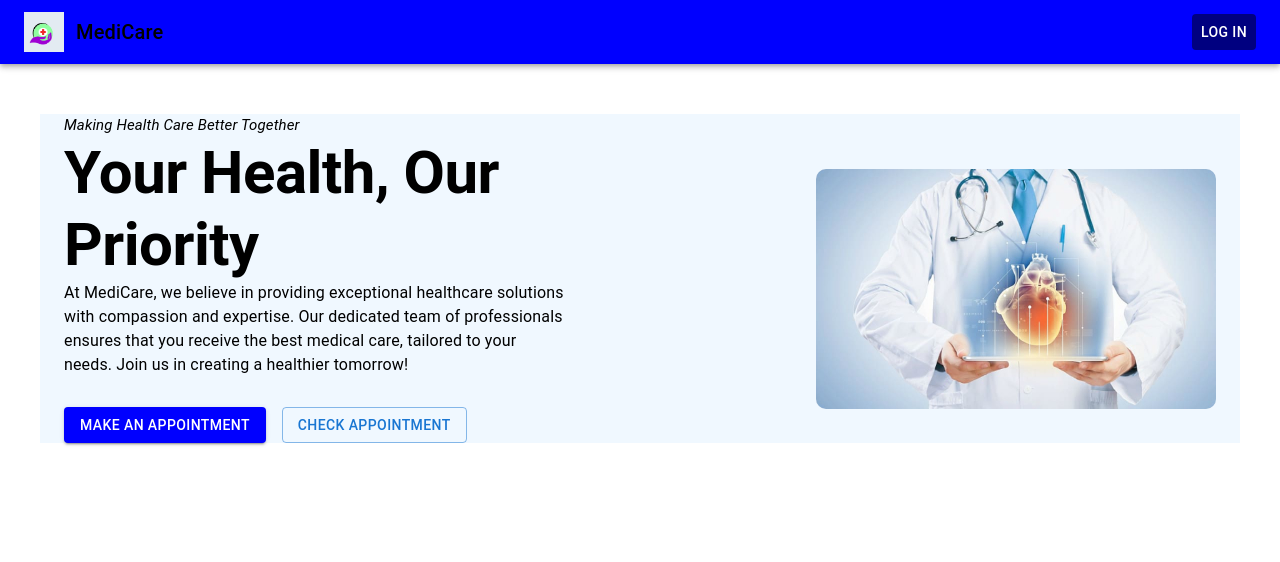
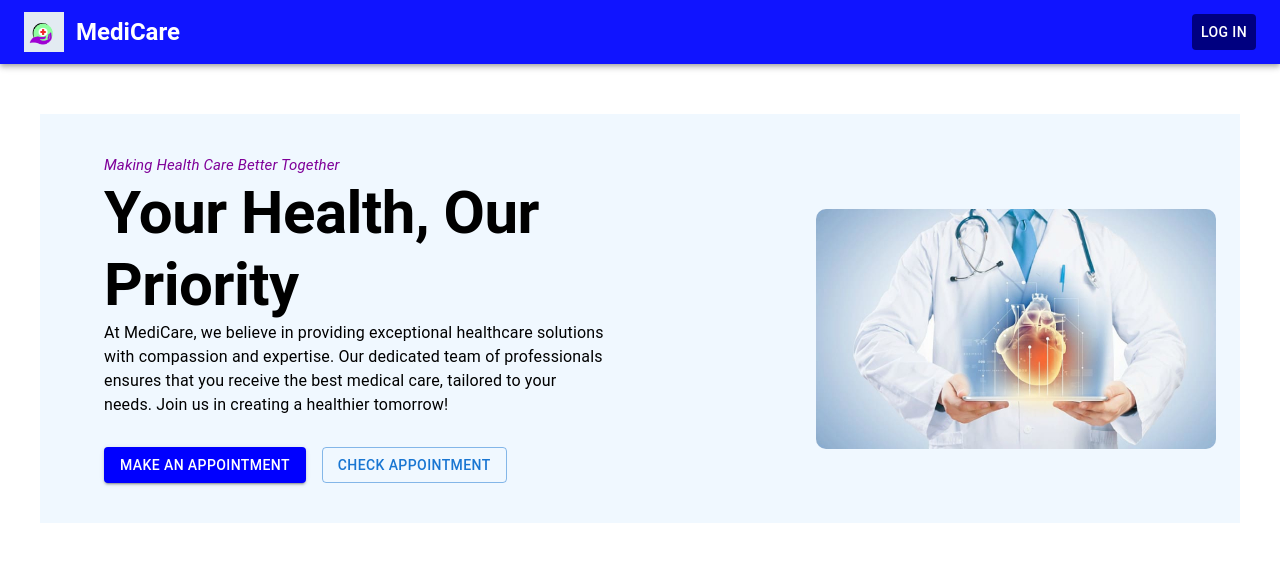
Before and after one commit to Sha-jpg-star/MERN-Group-Project, a React (Create React App) app: page / in a window 1280 px wide. Shown: the top 562 px of the page. Built offline with nearby package versions, Linux system fonts and the light colour scheme.

Commit message:
update UI

```diff
--- a/src/BookAppointments.js
+++ b/src/BookAppointments.js
@@ -88,7 +88,7 @@ const BookAppointments = () => {
   };
 
   return (
-    <Box sx={{ display: "flex" }}>
+    <Box sx={{ display: "flex", backgroundColor: "rgb(218, 251, 253)" }}>
       {/* Sidebar */}
       <Drawer
         variant="permanent"
@@ -96,7 +96,7 @@ const BookAppointments = () => {
           width: 250,
           "& .MuiDrawer-paper": {
             width: 250,
-            backgroundColor: "blue",
+            backgroundColor: "rgb(3, 0, 172)",
             color: "#fff",
             display: "flex",
             flexDirection: "column",
@@ -150,7 +150,7 @@ const BookAppointments = () => {
         sx={{
           marginTop: 4,
           marginBottom: 4,
-          backgroundColor: "rgb(218, 251, 253)",
+
           padding: "75px",
         }}
       >
--- a/src/DashboardPatients.js
+++ b/src/DashboardPatients.js
@@ -49,7 +49,7 @@ const DashboardPatients = () => {
           width: 250,
           "& .MuiDrawer-paper": {
             width: 250,
-            backgroundColor: "blue",
+            backgroundColor: "rgb(3, 0, 172)",
             color: "#fff",
             display: "flex",
             flexDirection: "column",
--- a/src/Landingpage.js
+++ b/src/Landingpage.js
@@ -1,28 +1,56 @@
 import { Link } from "react-router-dom";
-import { AppBar, Toolbar, Typography, Button, Container, Box } from "@mui/material";
-
-
+import {
+  AppBar,
+  Toolbar,
+  Typography,
+  Button,
+  Container,
+  Box,
+} from "@mui/material";
 
 const LandingPage = () => {
   return (
     <>
       {/* Navbar Start */}
-      <AppBar position="static" sx={{background:"blue"}}>
-      <Toolbar>
-        <img src="/landingPageIcon2.png" alt="Logo" style={{height:"40px",marginRight:"12px"}}/>
-        <Typography variant="h6" sx={{flexGrow:1,color:"black"}}>MediCare</Typography>
-        <Button sx={{color:"white",backgroundColor:"navy"}} LinkComponent={Link} to="/Login">Log In</Button>
-      </Toolbar>
+      <AppBar position="static" sx={{ background: "rgb(16, 20, 255)" }}>
+        <Toolbar>
+          <img
+            src="/landingPageIcon2.png"
+            alt="Logo"
+            style={{ height: "40px", marginRight: "12px" }}
+          />
+          <Typography
+            variant="h5"
+            sx={{ flexGrow: 1, color: "white", fontWeight: "bold" }}
+          >
+            MediCare
+          </Typography>
+          <Button
+            sx={{ color: "white", backgroundColor: "navy" }}
+            LinkComponent={Link}
+            to="/Login"
+          >
+            Log In
+          </Button>
+        </Toolbar>
       </AppBar>
-
-
-
 
       {/* Section1 Start*/}
       <Container sx={{ backgroundColor: "aliceblue", marginTop: "50px" }}>
-        <Box display="flex" justifyContent="space-between" alignItems="center" flexWrap="wrap">
-          <Box maxWidth="500px">
-          <Typography sx={{ fontSize: "15px", fontStyle: "italic" }}>
+        <Box
+          display="flex"
+          justifyContent="space-between"
+          alignItems="center"
+          flexWrap="wrap"
+        >
+          <Box maxWidth="500px" sx={{ padding: "40px" }}>
+            <Typography
+              sx={{
+                fontSize: "15px",
+                fontStyle: "italic",
+                color: "rgb(127, 0, 153)",
+              }}
+            >
               Making Health Care Better Together
             </Typography>
             <Typography variant="h2" fontWeight="bold">
@@ -34,7 +62,7 @@ const LandingPage = () => {
               professionals ensures that you receive the best medical care,
               tailored to your needs. Join us in creating a healthier tomorrow!
             </Typography>
-          <Button
+            <Button
               variant="contained"
               component={Link}
               to="/loginpatients"
@@ -42,23 +70,21 @@ const LandingPage = () => {
             >
               Make An Appointment
             </Button>
-            <Button
-
-              variant="outlined"
-              component={Link}
-              to="/loginDoctors"
-            >
+            <Button variant="outlined" component={Link} to="/loginDoctors">
               Check Appointment
             </Button>
           </Box>
           <img
             src="landDoctor.jpg"
             alt="Doctor"
-            style={{ maxWidth: "400px", borderRadius: "10px", marginTop: "20px" }}
+            style={{
+              maxWidth: "400px",
+              borderRadius: "10px",
+              marginTop: "20px",
+            }}
           />
         </Box>
       </Container>
-
     </>
   );
 };
--- a/src/PatientMyProfile.js
+++ b/src/PatientMyProfile.js
@@ -70,7 +70,7 @@ const PatientMyProfile = () => {
           width: 250,
           "& .MuiDrawer-paper": {
             width: 250,
-            backgroundColor: "blue",
+            backgroundColor: "rgb(3, 0, 172)",
             color: "#fff",
             display: "flex",
             flexDirection: "column",
--- a/src/PatientNotification.js
+++ b/src/PatientNotification.js
@@ -79,7 +79,7 @@ const PatientNotification = () => {
           width: 250,
           "& .MuiDrawer-paper": {
             width: 250,
-            backgroundColor: "blue",
+            backgroundColor: "rgb(3, 0, 172)",
             color: "#fff",
             display: "flex",
             flexDirection: "column",
--- a/src/Patientlogout.js
+++ b/src/Patientlogout.js
@@ -67,7 +67,7 @@ const Patientlogout = () => {
           width: 250,
           "& .MuiDrawer-paper": {
             width: 250,
-            backgroundColor: "blue",
+            backgroundColor: "rgb(3, 0, 172)",
             color: "#fff",
             display: "flex",
             flexDirection: "column",
--- a/src/SidebarDoctors.js
+++ b/src/SidebarDoctors.js
@@ -43,7 +43,7 @@ const SidebarDoctors = () => {
         width: 250,
         "& .MuiDrawer-paper": {
           width: 250,
-          backgroundColor: "blue",
+          backgroundColor: "rgb(3, 0, 172)",
           color: "#ffff",
           alignItems: "center",
         },
@@ -86,7 +86,7 @@ const SidebarDoctors = () => {
             component={Link}
             to={item.path}
             sx={{
-              "&:hover": { backgroundColor: "rgb(19, 137, 148)" },
+              "&:hover": { backgroundColor: "rgb(2, 0, 114)" },
               textDecoration: "none",
               color: "#fff", // This sets the text color of the entire ListItem
             }}
--- a/src/login.js
+++ b/src/login.js
@@ -66,7 +66,7 @@ const Login = () => {
             style={{ height: "40px", marginBottom: "10px" }}
           />
           <Typography variant="h6" sx={{ fontWeight: "bold", mb: 2 }}>
-            Admin
+            You log as Admin
           </Typography>
 
           <TextField
@@ -86,7 +86,7 @@ const Login = () => {
           <FormControlLabel
             control={<Checkbox />}
             label="Remember Username"
-            sx={{ mt: 1 }}
+            sx={{ mt: 1, mr: "200px" }}
           />
 
           <Button
@@ -97,7 +97,7 @@ const Login = () => {
               backgroundColor: "#6a1b9a",
               color: "#fff",
               fontWeight: "bold",
-              '&:hover': {
+              "&:hover": {
                 backgroundColor: "#4a148c",
               },
             }}
@@ -124,12 +124,12 @@ const Login = () => {
               borderColor: "#888",
               color: "#444",
               fontWeight: "bold",
-              '&:hover': {
+              "&:hover": {
                 backgroundColor: "#f5f5f5",
               },
             }}
           >
-            LOG IN AS A GUEST
+            Continue with Google
           </Button>
         </Box>
 
--- a/src/loginDoctors.js
+++ b/src/loginDoctors.js
@@ -22,7 +22,7 @@ const LoginDoctors = () => {
       disableGutters
       style={{
         minHeight: "100vh",
-        background: "linear-gradient(135deg,blue 0%,rgb(136, 172, 229) 100%)",
+        background: "linear-gradient(135deg,blue 0%,rgb(239, 244, 253) 100%)",
         display: "flex",
         justifyContent: "center",
         alignItems: "center",
@@ -70,7 +70,7 @@ const LoginDoctors = () => {
         <FormControlLabel
           control={<Checkbox />}
           label="Remember Me"
-          sx={{ mt: 1 }}
+          sx={{ mt: 1, mr: "250px" }}
         />
 
         <Button
@@ -78,11 +78,11 @@ const LoginDoctors = () => {
           sx={{
             mt: 2,
             py: 1.5,
-            backgroundColor: "blue",
+            backgroundColor: "rgb(1, 20, 95)",
             color: "#fff",
             fontWeight: "bold",
             "&:hover": {
-              backgroundColor: "rgb(88, 115, 225)",
+              backgroundColor: "rgb(0, 41, 206)",
             },
             boxShadow: "none",
           }}
--- a/src/loginpatients.js
+++ b/src/loginpatients.js
@@ -31,7 +31,7 @@ const LoginPatients = () => {
       {/* Header */}
       <Box
         sx={{
-          backgroundColor: "rgb(31, 1, 139)",
+          backgroundColor: "rgb(58, 11, 224)",
           padding: "20px",
           borderRadius: "5px",
           boxShadow: "0px 4px 10px rgba(24, 7, 250, 0.77)",
@@ -64,7 +64,7 @@ const LoginPatients = () => {
         >
           <Box
             sx={{
-              backgroundColor: "rgb(180, 194, 255)",
+              backgroundColor: "rgb(91, 244, 255)",
               padding: "30px",
               marginTop: "20px",
               borderRadius: "10px",
@@ -94,6 +94,7 @@ const LoginPatients = () => {
               margin="normal"
             />
             <FormControlLabel
+              sx={{ mr: "120px" }}
               control={<Checkbox />}
               label="Remember Username"
             />
@@ -105,7 +106,7 @@ const LoginPatients = () => {
                 marginTop: "15px",
                 padding: "10px",
                 color: "white",
-                backgroundColor: "rgb(199, 4, 37)",
+                backgroundColor: "rgb(223, 39, 70)",
                 boxShadow: "0px 4px 10px rgb(0, 22, 92)",
               }}
             >
@@ -131,7 +132,7 @@ const LoginPatients = () => {
                 backgroundColor: "rgb(126, 124, 124)",
               }}
             >
-              LOG IN AS A GUEST
+              Continue with Google
             </Button>
           </Box>
         </Container>
```
